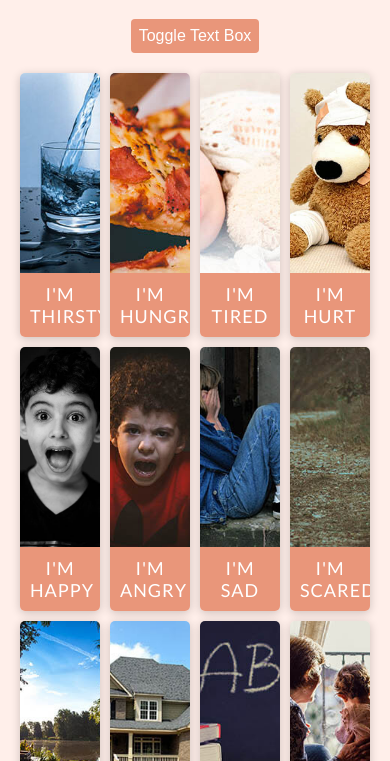
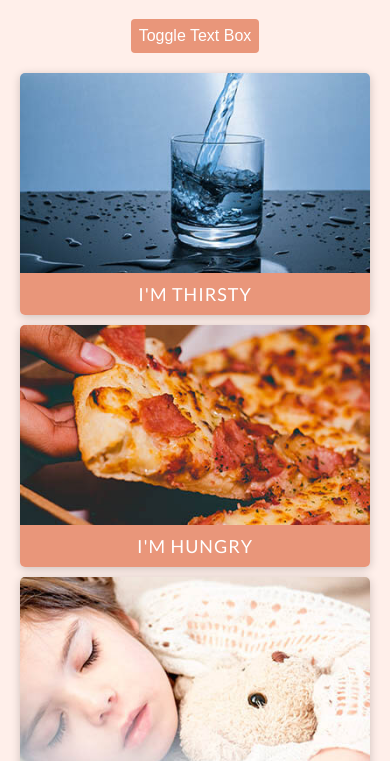
Before and after one commit to BrianMcPhillips/Speech-Text-Reader, a plain HTML site: page index.html in a window 390 px wide. Shown: the part 83-844 px from the top of the page. Drawn offline with Linux system fonts and the light colour scheme.

Commit message:
Media queries for responsive web design

```diff
--- a/style.css
+++ b/style.css
@@ -123,3 +123,19 @@ main {
   padding: 10px;
   text-align: center;
 }
+
+@media(max-width: 1100px) {
+  main {
+    grid-template-columns: repeat(3, 1fr);
+  }
+}
+@media(max-width: 760px) {
+  main {
+    grid-template-columns: repeat(2, 1fr);
+  }
+}
+@media(max-width: 500px) {
+  main {
+    grid-template-columns: 1fr;
+  }
+}
```
